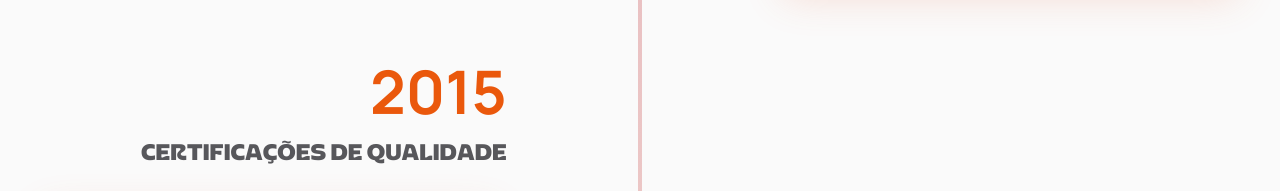
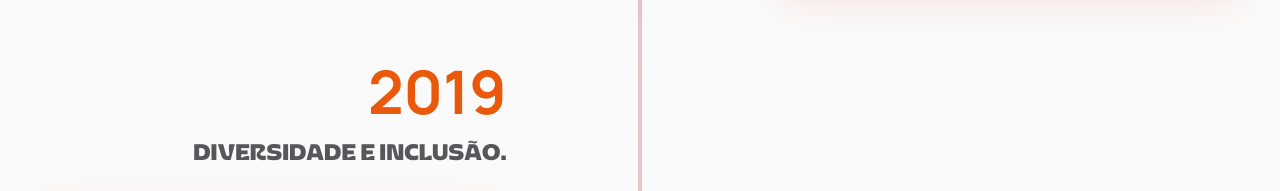
Before and after one commit to NandaLeal/SiteCorportivo, a React (Vite) app: page /quem-somos in a window 1280 px wide. Shown: the part 3160-3351 px from the top of the page. Built offline with nearby package versions, Linux system fonts and the light colour scheme.

Commit message:
Update Timeline.tsx

```diff
--- a/src/components/Timeline.tsx
+++ b/src/components/Timeline.tsx
@@ -3,7 +3,7 @@ import linhaDoTempo1 from "@/assets/timeline/linha-do-tempo-1.jpg";
 import linhaDoTempo2 from "@/assets/timeline/linha-do-tempo-2.jpg";
 import linhaDoTempo3 from "@/assets/timeline/linha-do-tempo-3.jpg";
 import linhaDoTempo4 from "@/assets/timeline/linha-do-tempo-4.jpg";
-import certificacoes2015 from "@/assets/timeline/certificacoes-2015.jpg";
+import linhaDoTempo5 from "@/assets/timeline/linha-do-tempo-5.jpg";
 import inovacao2020 from "@/assets/timeline/inovacao-2020.jpg";
 import sustentavel2024 from "@/assets/timeline/sustentavel-2024.jpg";
 
@@ -50,10 +50,10 @@ const timelineEvents: TimelineEvent[] = [
     textColor: "text-red-600"
   },
   {
-    year: "2015",
-    title: "Certificações de Qualidade",
+    year: "2019",
+    title: "Diversidade e Inclusão.",
     description: "Conquista de importantes certificações, reforçando nosso compromisso com a excelência operacional.",
-    image: certificacoes2015,
+    image: linhaDoTempo5,
     gradient: "from-orange-500 to-yellow-600",
     textColor: "text-orange-600"
   },
```
